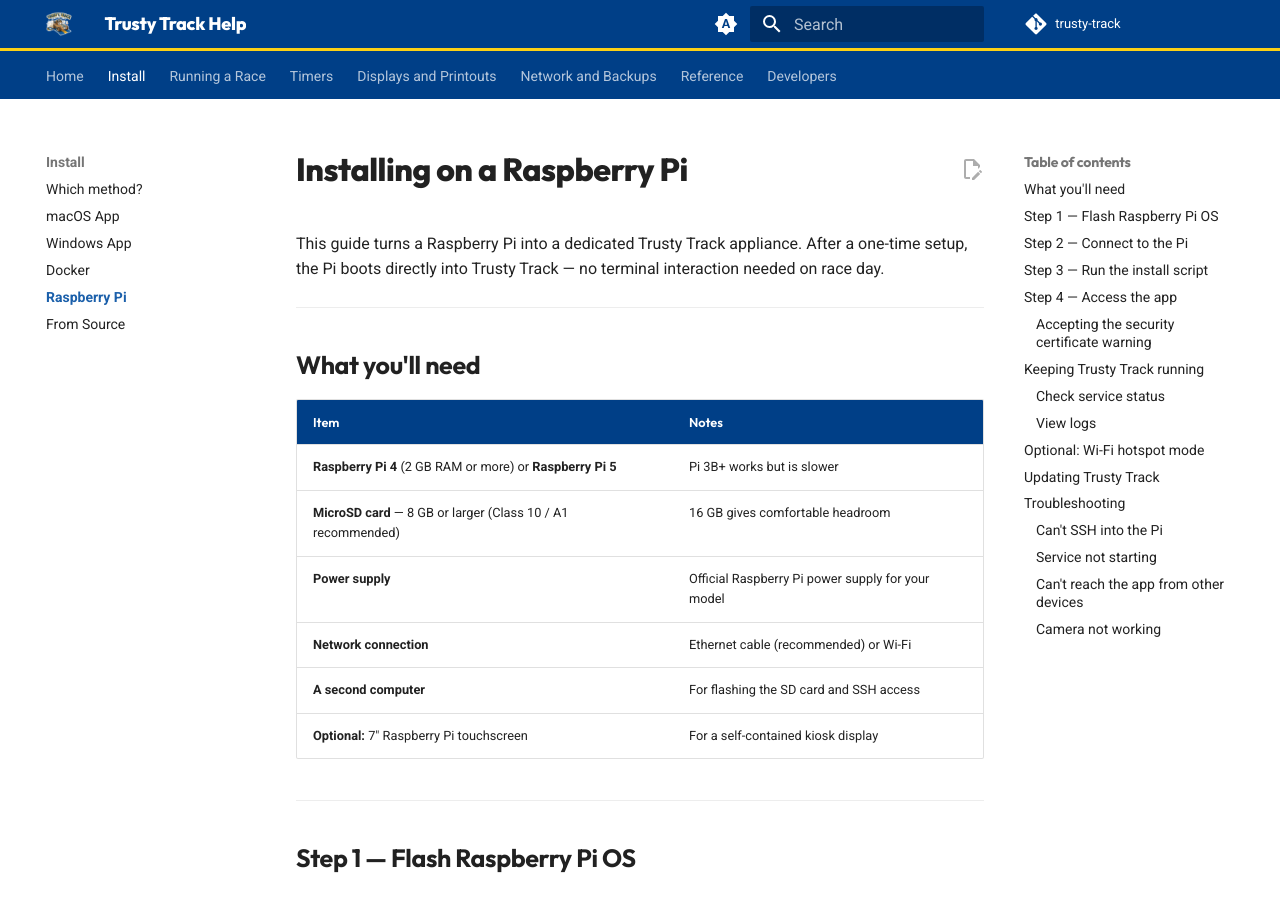
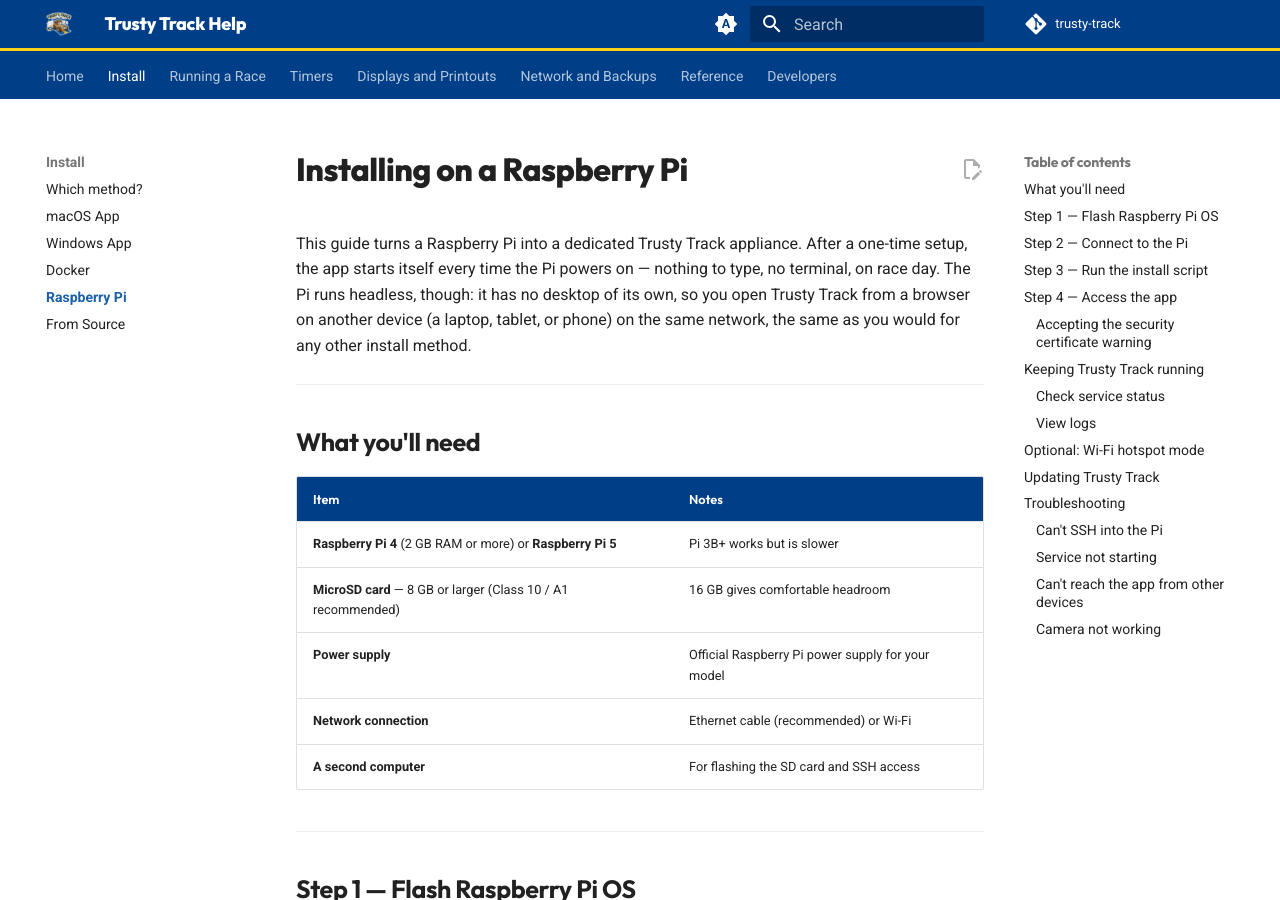
Before and after one commit to dknowles2/trusty-track, an MkDocs documentation site: the page built from docs/user/install-raspberry-pi.md, in a window 1280 px wide and 900 px high. Built offline with MkDocs 1.6.1 and Material for MkDocs 9.7.7, drawn with Linux system fonts in a browser that asks for light colours; comment, search, counter and statistics services are not loaded; some of the changed text lies outside the part shown.

Commit message:
Correct the Pi install page's "boots directly into the app" claim
The service autostarts, but nothing sets up a kiosk browser, so a screen
plugged into the Pi shows a console login prompt, not Trusty Track — and
the same page's shopping list was recommending a touchscreen for exactly
that purpose. Reword the opening claim to what's actually true (the app
starts itself; you still open it from another device's browser), drop the
touchscreen recommendation, and point readers wanting a screen at the
existing Displays feature instead.

Noted in #724, which tracks the kiosk-image work this defers to.

Co-Authored-By: Claude Opus 5 <noreply@anthropic.com>

```diff
--- a/docs/user/install-raspberry-pi.md
+++ b/docs/user/install-raspberry-pi.md
@@ -1,6 +1,6 @@
 # Installing on a Raspberry Pi
 
-This guide turns a Raspberry Pi into a dedicated Trusty Track appliance. After a one-time setup, the Pi boots directly into Trusty Track — no terminal interaction needed on race day.
+This guide turns a Raspberry Pi into a dedicated Trusty Track appliance. After a one-time setup, the app starts itself every time the Pi powers on — nothing to type, no terminal, on race day. The Pi runs headless, though: it has no desktop of its own, so you open Trusty Track from a browser on another device (a laptop, tablet, or phone) on the same network, the same as you would for any other install method.
 
 ---
 
@@ -13,7 +13,6 @@ This guide turns a Raspberry Pi into a dedicated Trusty Track appliance. After a
 | **Power supply** | Official Raspberry Pi power supply for your model |
 | **Network connection** | Ethernet cable (recommended) or Wi-Fi |
 | **A second computer** | For flashing the SD card and SSH access |
-| **Optional:** 7" Raspberry Pi touchscreen | For a self-contained kiosk display |
 
 ---
 
@@ -75,9 +74,15 @@ When it finishes, you'll see a message with the URL to access the app.
 
 Once the install completes, open a browser on any device connected to the same network:
 
-- **From the Pi itself:** `https://localhost:8000`
 - **From another device:** `https://trustytrack.local:8000`
 - **By IP address:** `https://<pi-ip-address>:8000`
+
+This install has no screen or desktop of its own — a monitor plugged directly
+into the Pi shows a plain login prompt, not the app. If you want a screen for
+the audience (a projector, a TV, or a tablet at the track), point any other
+device's browser at the app the same way; see [Recommended Display
+Setups](../observation-displays.md#recommended-display-setups) for a few
+common setups.
 
 ### Accepting the security certificate warning
 
```
Also changed, not shown: 1 other file.
